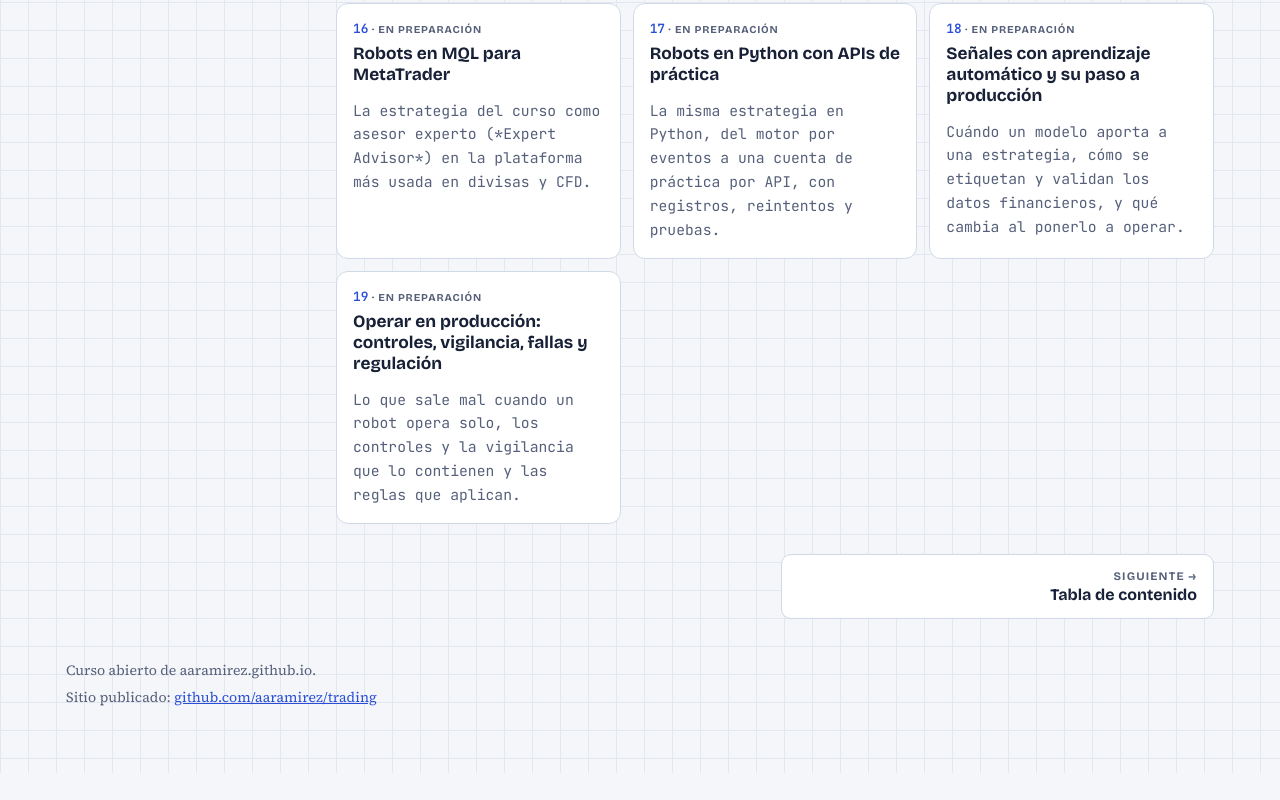
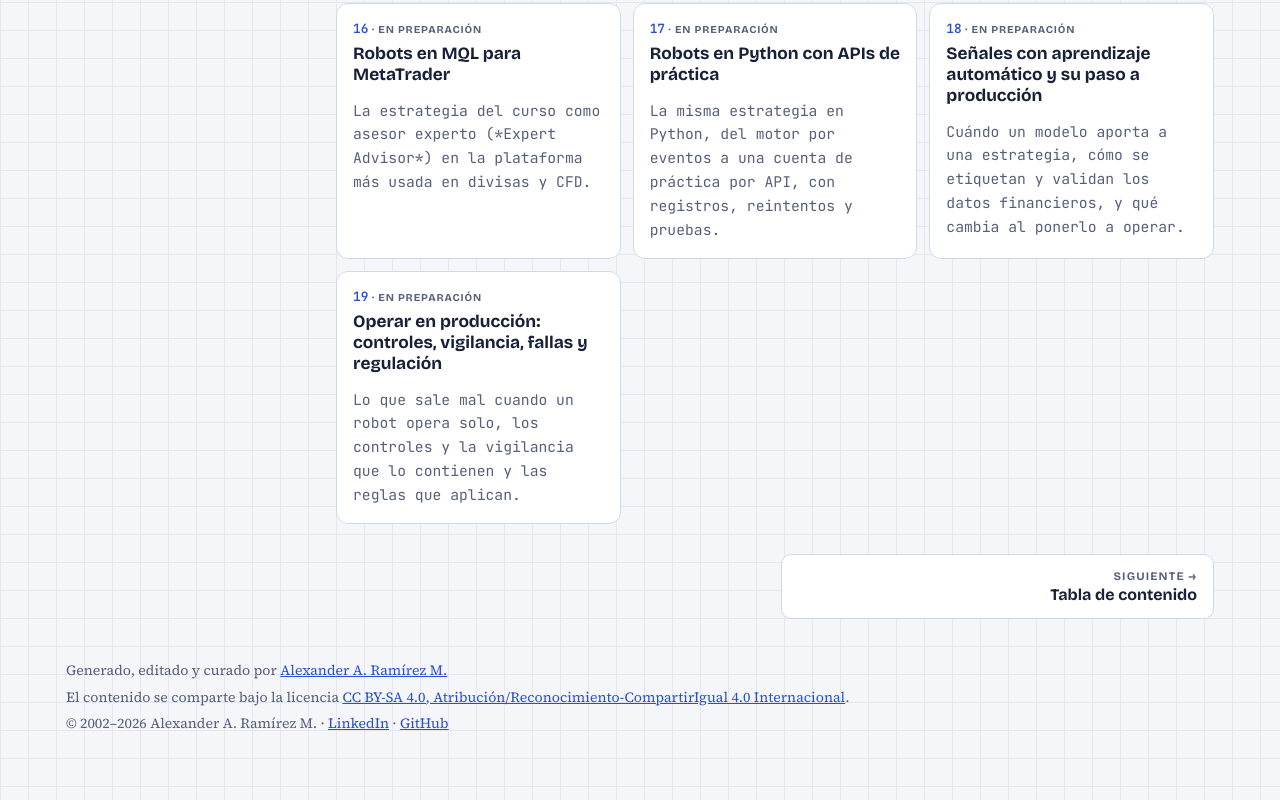
Before and after one commit to aaramirez/trading, a plain HTML site: page index.html in a window 1280 px wide. Shown: the part 3806-4606 px from the top of the page. Before the commit the page ends 4579 px from the top, so only its background shows below. Drawn offline with nearby package versions, Linux system fonts and the light colour scheme.

Commit message:
Pie común: autoría, licencia CC BY-SA 4.0 y año que se actualiza solo

```diff
--- a/index.html
+++ b/index.html
@@ -104,7 +104,7 @@ height="0" width="0" style="display:none;visibility:hidden"></iframe></noscript>
 <nav class="pager" id="pager" aria-label="Capítulo anterior y siguiente"></nav>
 </main>
 </div>
-<footer><span>Curso abierto de aaramirez.github.io.</span><span>Sitio publicado: <a href="https://github.com/aaramirez/trading" target="_blank" rel="noopener">github.com/aaramirez/trading</a></span></footer>
+<footer><span>Generado, editado y curado por <a href="https://www.linkedin.com/in/alexander-ramirez-morales/" target="_blank" rel="noopener">Alexander A. Ramírez M.</a></span><span>El contenido se comparte bajo la licencia <a href="https://creativecommons.org/licenses/by-sa/4.0/deed.es" target="_blank" rel="noopener">CC BY-SA 4.0, Atribución/Reconocimiento-CompartirIgual 4.0 Internacional</a>.</span><span>© 2002–<span data-anio>2026</span> Alexander A. Ramírez M. · <a href="https://www.linkedin.com/in/alexander-ramirez-morales/" target="_blank" rel="noopener">LinkedIn</a> · <a href="https://github.com/aaramirez" target="_blank" rel="noopener">GitHub</a></span><script>document.querySelectorAll('[data-anio]').forEach(function (e) { e.textContent = new Date().getFullYear(); });</script></footer>
 </div>
 <script src="assets/lab.js"></script>
 </body>
```
Also changed, not shown: temario.html (+1 -1 lines).
